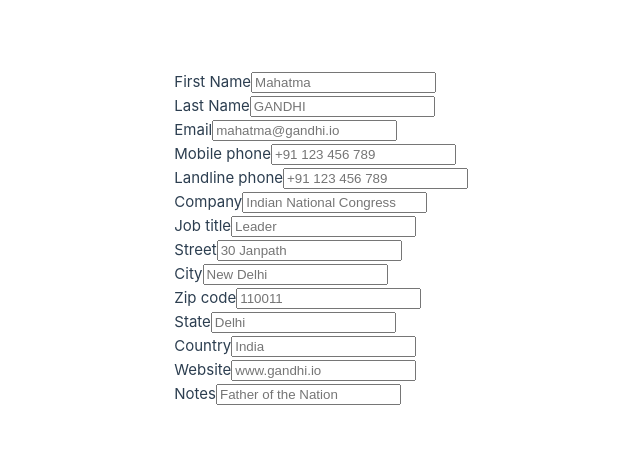
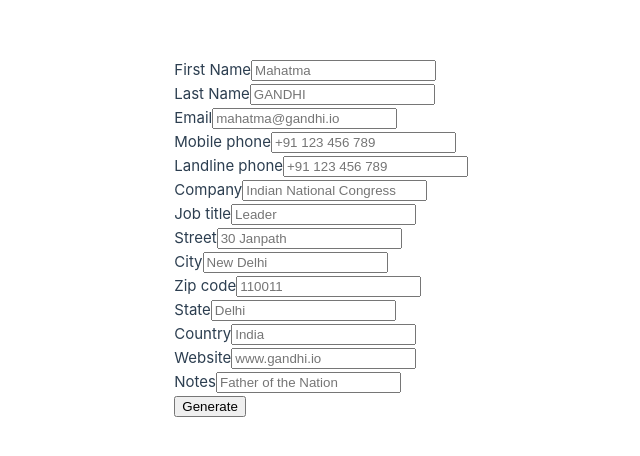
Before and after one commit to ismailnguyen/contact-qrcode, a Vue app: page / in a window 1280 px wide. Shown: the part 162-618 px from the top of the page, without its empty margins (172-812 px from the left). Built offline with nearby package versions, Linux system fonts and the light colour scheme.

Commit message:
add a button to generate vcard

```diff
--- a/src/components/VCard.vue
+++ b/src/components/VCard.vue
@@ -1,5 +1,7 @@
 <script setup>
+    import VCardTextInput from './VCardTextInput.vue';
     import { ref } from 'vue';
+
     const fields = ref([
         {
         label: 'First Name',
@@ -58,15 +60,8 @@
         placeholder: 'Father of the Nation',
         }
     ]);
-</script>
 
-<script>
-import VCardTextInput from './VCardTextInput.vue';
-
-export default {
-    components: {
-        VCardTextInput
-    }
+    const generate = () => {
     };
 </script>
 
@@ -76,4 +71,6 @@ export default {
         :key="index"
         :label="field.label"
         :placeholder="field.placeholder" />
+
+    <button data-testid="generate-btn" type="submit" @click="generate()">Generate</button>
 </template>
```
Also changed, not shown: 1 other file (tests, documents, lock files or other folders). Lines whose indentation alone changed are shown as unchanged.
